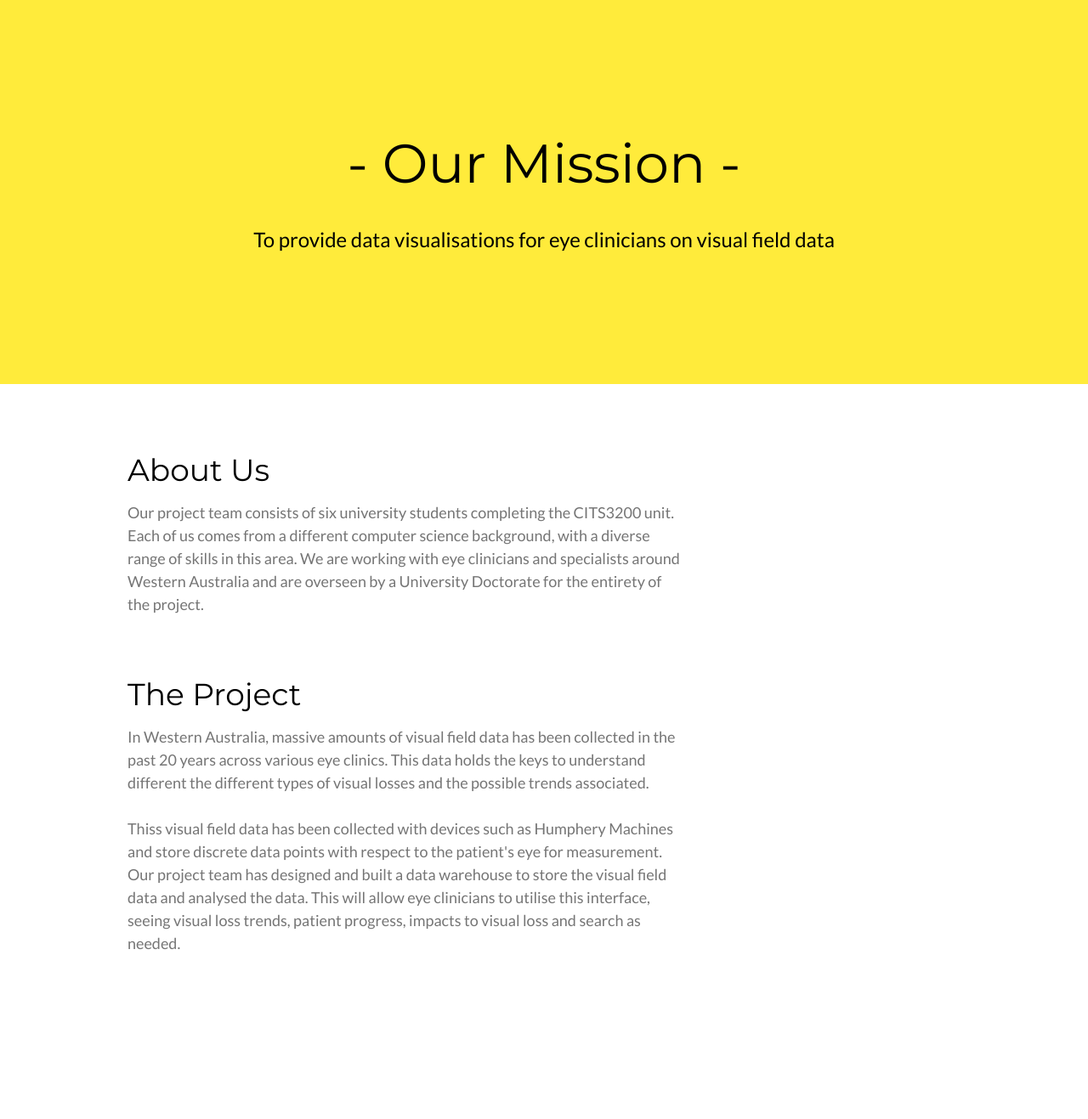
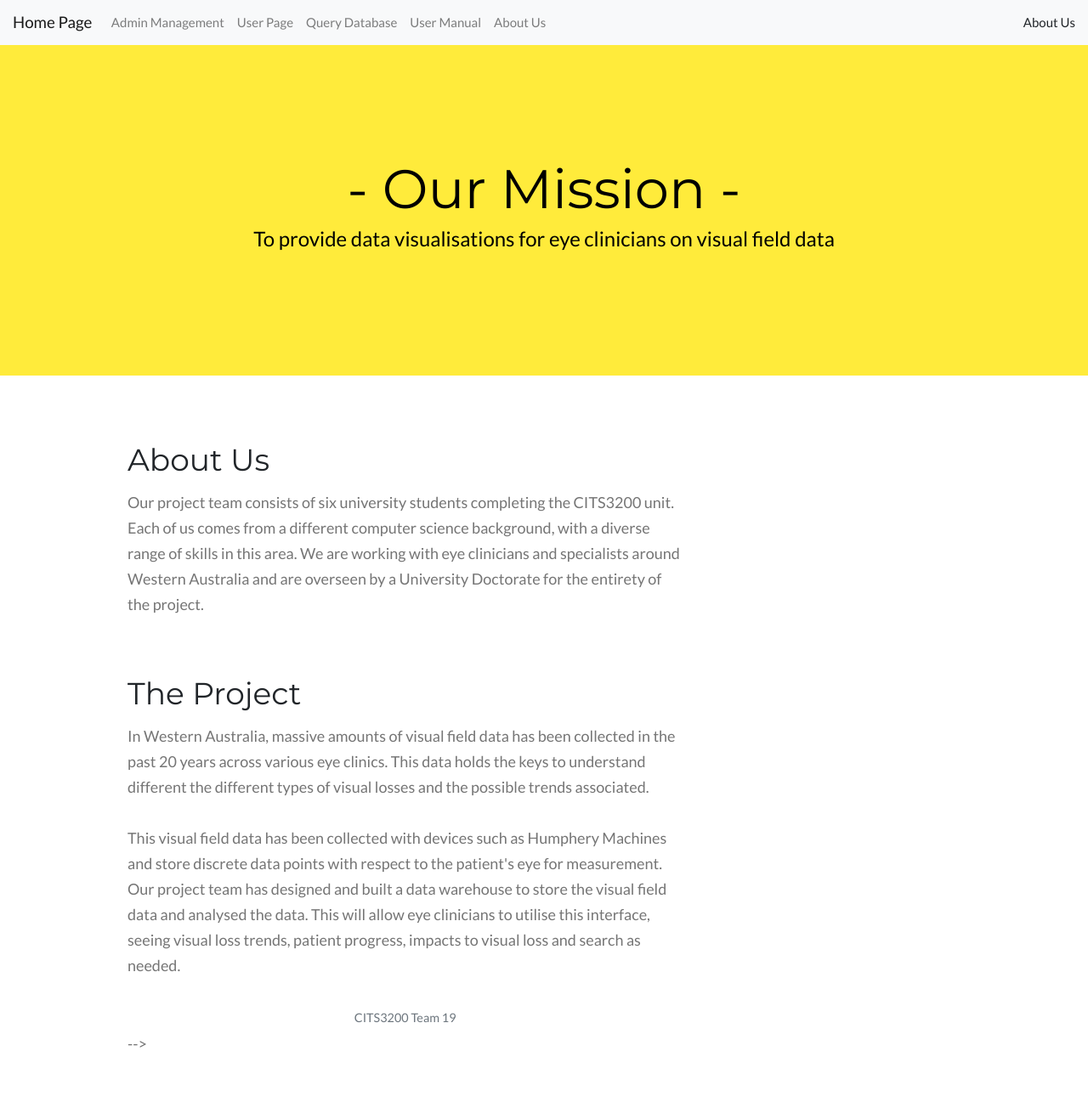
Before and after one commit to CITS3200-GROUP19/CITS3200, a Flask app: template templates/about.html in a window 1280 px wide. Shown: the whole page at 85% size. Before the commit the page ends 1118 px from the top, so only its background shows below. Run offline with Flask 3, Linux system fonts and the light colour scheme; the template is opened without the code that fills it, so the values that code supplies are empty; some libraries are stand-ins or nearby versions.

Commit message:
remove old about version file

```diff
--- a/main1.py
+++ b/main1.py
@@ -8,7 +8,7 @@ def login():
 
 @app.route("/about")
 def about():
-	return render_template("about(old).html")
+	return render_template("about.html")
 
 @app.route("/admin")
 def admin():
--- a/templates/about.html
+++ b/templates/about.html
@@ -1,23 +1,10 @@
-<html>
-<meta name="viewport" content="width=device-width, initial-scale=1">
-<link rel="stylesheet" href="https://www.w3schools.com/w3css/4/w3.css">
-<link rel="stylesheet" href="https://fonts.googleapis.com/css?family=Lato">
-<link rel="stylesheet" href="https://fonts.googleapis.com/css?family=Montserrat">
-<link rel="stylesheet" href="https://cdnjs.cloudflare.com/ajax/libs/font-awesome/4.7.0/css/font-awesome.min.css">
-<style>
-body,h1,h2,h3,h4,h5,h6 {font-family: "Lato", sans-serif}
-.w3-bar,h1,button {font-family: "Montserrat", sans-serif}
-.fa-anchor,.fa-coffee {font-size:200px}
+{% extends "base.html" %}
 
-</style>
+{% block title %}
+    About Us
+{% endblock %}
 
-
-<title> About Us </title>
-
-
-
-<body>
-
+{% block content %}
 
 <header class="w3-container w3-yellow w3-center" style="padding:128px 16px">
   <h1 class="w3-margin w3-jumbo"> - Our Mission - </h1>
@@ -34,10 +21,9 @@ body,h1,h2,h3,h4,h5,h6 {font-family: "Lato", sans-serif}
     		<h1> The Project </h1>
     		<h5 class="w3-padding-8 w3-text-grey"> In Western Australia, massive amounts of visual field data has been collected in the past 20 years across various eye clinics. This data holds the keys to understand different the different types of visual losses and the possible trends associated.
 			<br> </br>
-            Thiss visual field data has been collected with devices such as Humphery Machines and store discrete data points with respect to the patient's eye for measurement. Our project team has designed and built a data warehouse to store the visual field data and analysed the data. This will allow eye clinicians to utilise this interface, seeing visual loss trends, patient progress, impacts to visual loss and search as needed.
+    		This visual field data has been collected with devices such as Humphery Machines and store discrete data points with respect to the patient's eye for measurement. Our project team has designed and built a data warehouse to store the visual field data and analysed the data. This will allow eye clinicians to utilise this interface, seeing visual loss trends, patient progress, impacts to visual loss and search as needed.
 
     		<br> </br>
 
-</body>
+{% endblock %}
 <br> </br>
-</html>
```
Also changed, not shown: templates/about(old).html (deleted, +0 -29 lines). Lines whose indentation alone changed are shown as unchanged.
